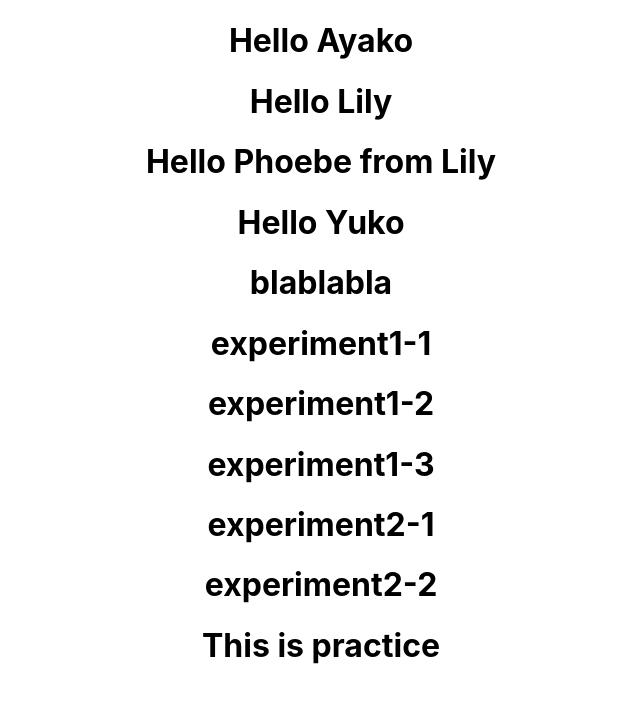
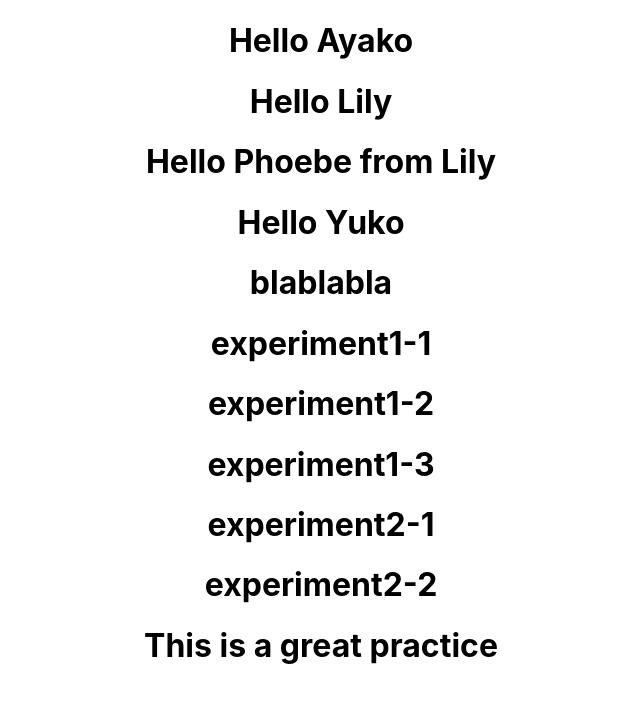
Before and after one commit to phoebehala/github-practice, a React (Create React App) app: page / in a window 1280 px wide. Shown: the top 702 px of the page, without its empty margins (319-959 px from the left). Built offline with nearby package versions, Linux system fonts and the light colour scheme.

Commit message:
fixed a bug close Lada496/github-practice#29

```diff
--- a/src/App.js
+++ b/src/App.js
@@ -15,7 +15,7 @@ function App() {
       <h1>experiment1-3</h1>
       <h1>experiment2-1</h1>
       <h1>experiment2-2</h1>
-      <h1>This is practice</h1>
+      <h1>This is a great practice</h1>
     </div>
   );
 }
```
